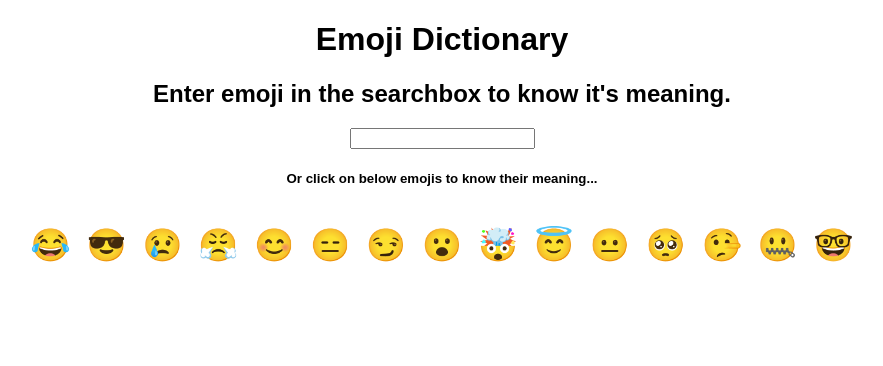
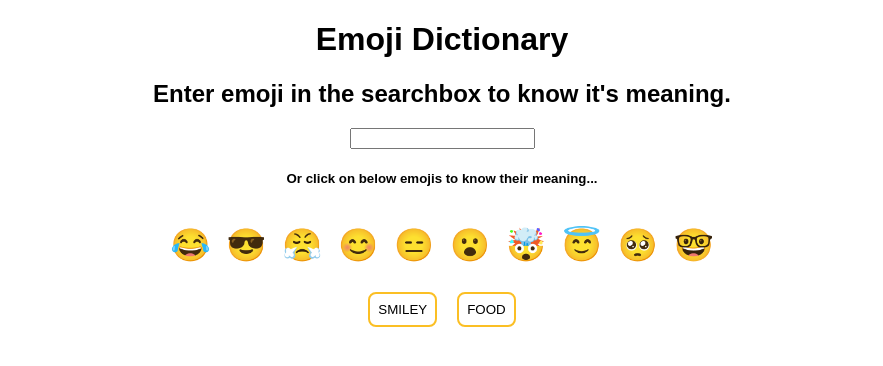
Before and after one commit to ShivamVerma22/emojiDictionaryReact, a React (Create React App) app: page / in a window 1280 px wide. Shown: the top 366 px of the page, without its empty margins (198-1081 px from the left). Built offline with nearby package versions, Linux system fonts and the light colour scheme.

Commit message:
multi category emoji functionality added

```diff
--- a/src/App.js
+++ b/src/App.js
@@ -4,11 +4,14 @@ import emojiDictionary from "./emojiDictionary";
 
 export default function App() {
   const [emojiMeaning, setEmojiMeaning] = useState("");
+  const [currentType, setCurrentType] = useState("smiley");
+
+  let currentEmojiSet = emojiDictionary[currentType];
 
   function changeInputHandler(e) {
     var meaning;
 
-    meaning = emojiDictionary[e.target.value];
+    meaning = currentEmojiSet[e.target.value];
 
     if (meaning === undefined) {
       meaning = "We don't have this emoji in the database, Will add soon";
@@ -19,10 +22,17 @@ export default function App() {
     setEmojiMeaning(meaning);
   }
 
-  const emojiArray = Object.keys(emojiDictionary);
+  const emojiArray = Object.keys(currentEmojiSet);
 
   function emojiClickHandler(item) {
-    setEmojiMeaning(emojiDictionary[item]);
+    setEmojiMeaning(currentEmojiSet[item]);
+  }
+
+  const emojiTypesArray = Object.keys(emojiDictionary);
+
+  function changeTypeHandler(type) {
+    setCurrentType(type);
+    setEmojiMeaning("");
   }
 
   return (
@@ -45,6 +55,11 @@ export default function App() {
           </span>
         );
       })}
+      <br />
+      <br />
+      {emojiTypesArray.map((type) => {
+        return <button onClick={() => changeTypeHandler(type)}>{type}</button>;
+      })}
     </div>
   );
 }
--- a/src/emojiDictionary.js
+++ b/src/emojiDictionary.js
@@ -1,19 +1,28 @@
 const emojiDictionary = {
+  smiley: {
     "😂": "Laughing with tears of Joy",
     "😎": "Savage",
-  "😢": "Very Sad Face",
     "😤": "Angry",
     "😊": "Smiling face",
     "😑": "Annoyed",
-  "😏": "Smirking",
     "😮": "Astonished",
     "🤯": "Mind Blown",
     "😇": "Blessed",
-  "😐": "Neutral",
     "🥺": "Pleading",
-  "🤥": "Lying",
-  "🤐": "Speechless",
     "🤓": "Nerd"
+  },
+  food: {
+    "🍕": "pizza",
+    "🍔": "burger",
+    "🌭": "hot dog",
+    "🍟": "french fries",
+    "🍨": "ice cream",
+    "🍪": "cookie",
+    "🥐": "croissant",
+    "🥨": "pretzel",
+    "🥞": "pancake",
+    "🥓": "bacon"
+  }
 };
 
 export default emojiDictionary;
--- a/src/styles.css
+++ b/src/styles.css
@@ -2,3 +2,12 @@
   font-family: sans-serif;
   text-align: center;
 }
+
+button {
+  text-transform: uppercase;
+  padding: 0.5rem;
+  background-color: transparent;
+  margin: 10px;
+  border: 2px solid #fbbf24;
+  border-radius: 0.5rem;
+}
```
Lines whose indentation alone changed are shown as unchanged.
